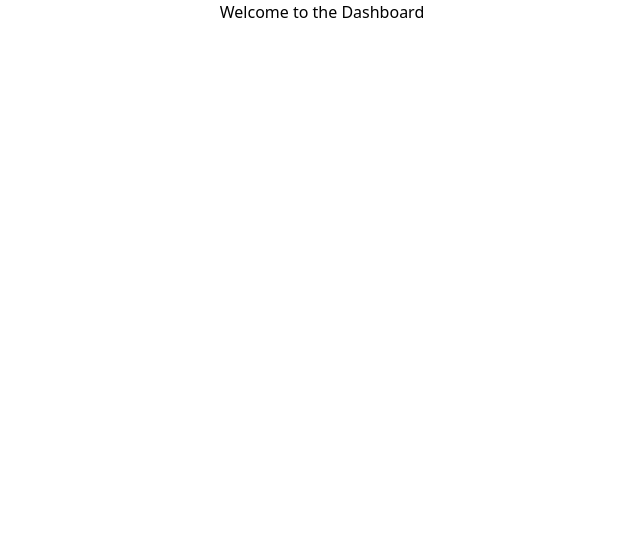
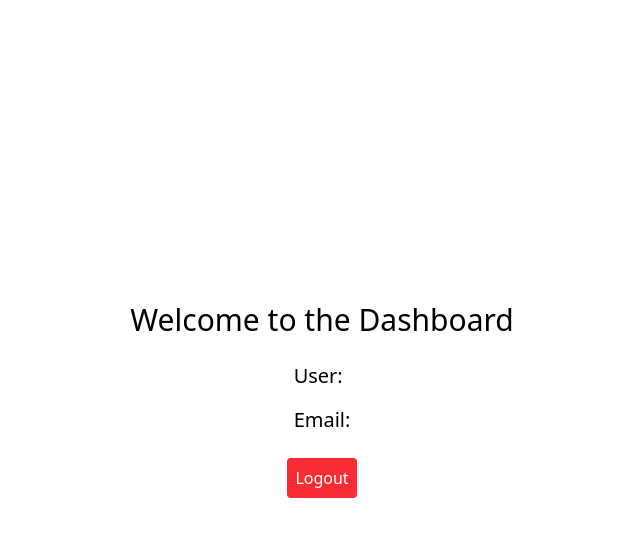
Before and after one commit to tanbirali/uc-erp-demo-frontend, a React (Vite) app: page /dashboard in a window 1280 px wide. Shown: the top 536 px of the page, without its empty margins (318-958 px from the left). Built offline with nearby package versions, Linux system fonts and the light colour scheme.

Commit message:
updated the dashboard

```diff
--- a/src/pages/Dashboard.tsx
+++ b/src/pages/Dashboard.tsx
@@ -1,8 +1,21 @@
+import { useAuth } from "../context/AuthContext";
+
 const Dashboard = () => {
+  const { user, logout } = useAuth();
   return (
     <div>
-      <div className="flex flex-col justify-center items-center">
-        <h1>Welcome to the Dashboard</h1>
+      <div className="flex flex-col justify-center items-center min-h-screen">
+        <h1 className="text-3xl">Welcome to the Dashboard</h1>
+        <div className="flex flex-col gap-4 p-6">
+          <p className="text-xl">User: {user?.first_name}</p>
+          <p className="text-xl">Email: {user?.email}</p>
+        </div>
+        <button
+          onClick={logout}
+          className="bg-red-500 text-white p-2 rounded hover:bg-red-600 hover:cursor-pointer"
+        >
+          Logout
+        </button>
       </div>
     </div>
   );
```
